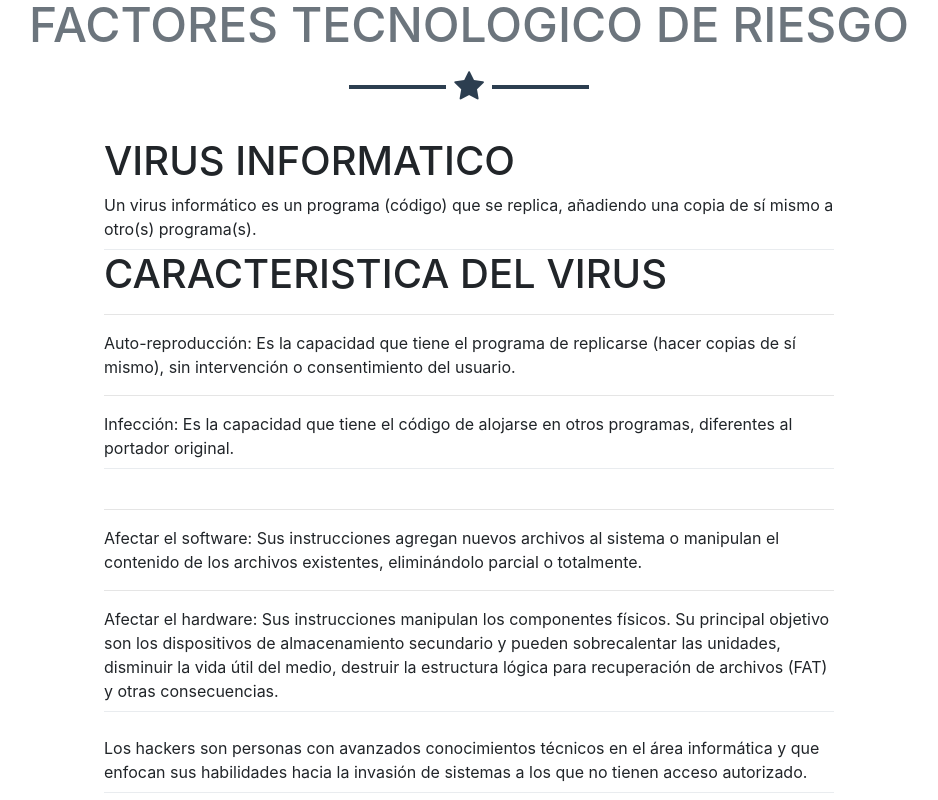
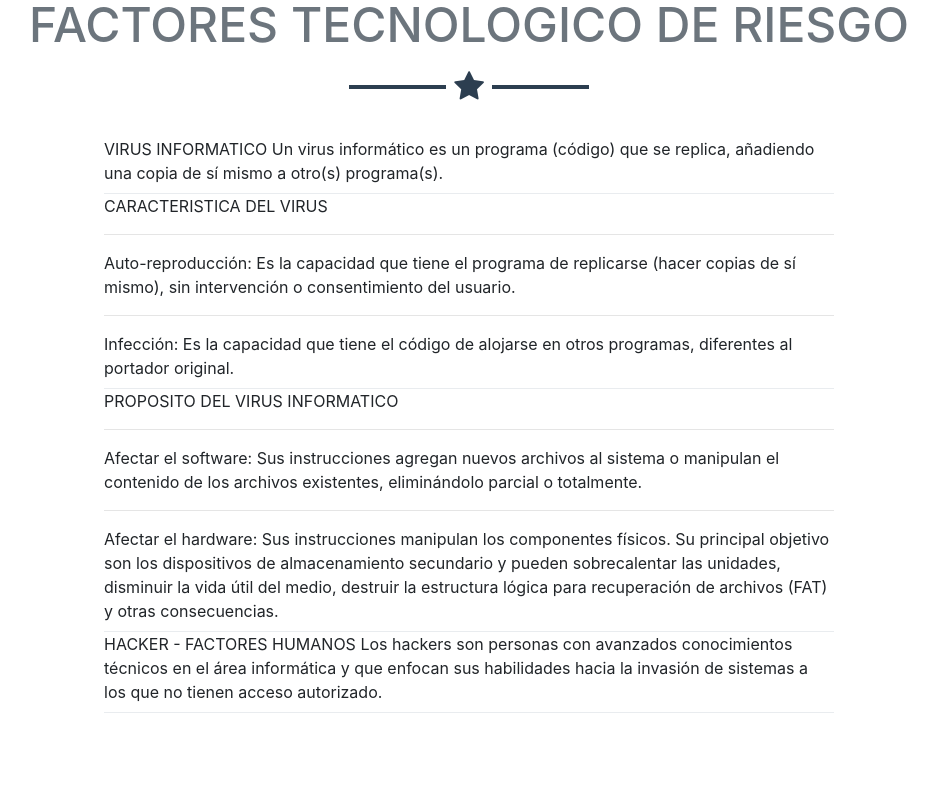
Before and after one commit to andresfdoncel/seguridadinf, a website with bundled scripts: page index.html in a window 1280 px wide. Shown: the part 2940-3740 px from the top of the page, without its empty margins (171-1109 px from the left). Built offline with nearby package versions, Linux system fonts and the light colour scheme.

Commit message:
Update index.html

```diff
--- a/index.html
+++ b/index.html
@@ -175,14 +175,14 @@ DISPONIBILIDAD: Se refiere a la continuidad de acceso a los elementos de informa
             <form name="sentMessage" id="contactForm" novalidate="novalidate">
               <div class="control-group">
                 <div class="form-group floating-label-form-group controls mb-0 pb-2">
-                  <h1>VIRUS INFORMATICO</h1>
+                  VIRUS INFORMATICO
                   Un virus informático es un programa (código) que se replica, añadiendo una copia de sí mismo a otro(s) programa(s).
 
                 </div>
               </div>
               <div class="control-group">
                 <div class="form-group floating-label-form-group controls mb-0 pb-2">
-                  <h1>CARACTERISTICA DEL VIRUS</h1>
+                  CARACTERISTICA DEL VIRUS
 
 <hr>Auto-reproducción: Es la capacidad que tiene el  programa de replicarse (hacer copias de sí mismo), sin intervención o consentimiento del usuario.</hr>
 <hr>Infección: Es la capacidad que tiene el código de alojarse en otros programas, diferentes al portador original.</hr>
@@ -190,7 +190,7 @@ DISPONIBILIDAD: Se refiere a la continuidad de acceso a los elementos de informa
               </div>
               <div class="control-group">
                 <div class="form-group floating-label-form-group controls mb-0 pb-2">
-                  <label>PROPOSITO DEL VIRUS INFORMATICO</label>
+                  PROPOSITO DEL VIRUS INFORMATICO
                   <hr>Afectar el software: Sus instrucciones agregan nuevos archivos al sistema o manipulan el contenido de los archivos existentes, eliminándolo parcial o totalmente. </hr>
 <hr>Afectar el hardware: Sus instrucciones manipulan los componentes físicos.  Su principal objetivo son los dispositivos de almacenamiento secundario y pueden sobrecalentar las unidades, disminuir la vida útil del medio, destruir la estructura lógica para recuperación de archivos (FAT) y otras consecuencias.</hr>
 
@@ -198,7 +198,7 @@ DISPONIBILIDAD: Se refiere a la continuidad de acceso a los elementos de informa
               </div>
               <div class="control-group">
                 <div class="form-group floating-label-form-group controls mb-0 pb-2">
-                  <label>HACKER - FACTORES HUMANOS</label>
+                  HACKER - FACTORES HUMANOS
                 Los hackers son personas con avanzados conocimientos técnicos en el área informática y que enfocan sus habilidades hacia la invasión de sistemas a los que no tienen acceso autorizado.
                 </div>
               </div>
```
